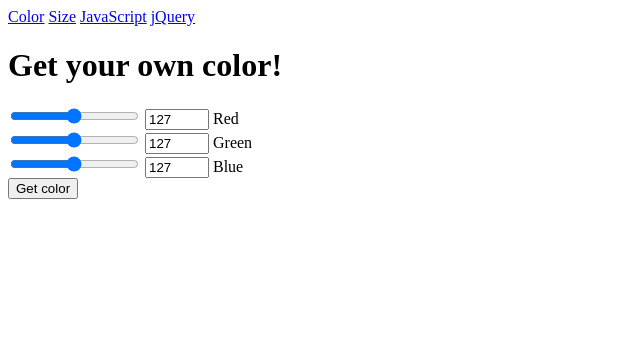
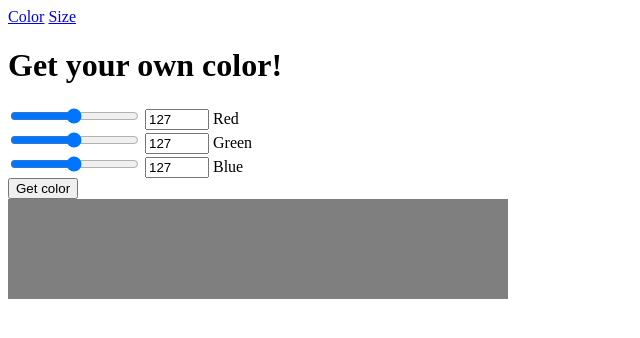
Before and after one commit to joka828/htmlmeliproject, a plain HTML site: page index.html in a window 1280 px wide. Both pictures are taken after a click on the button "Get color". Shown: the whole page, without its empty margins (0-640 px from the left). Drawn offline with Linux system fonts and the light colour scheme.

Commit message:
color funcionando

```diff
--- a/index.html
+++ b/index.html
@@ -6,10 +6,8 @@
 </head>
 <body>
  	<nav>
-	  <a href="index.html/">Color</a>
+	  <a href="index.html">Color</a>
 	  <a href="size.html">Size</a>
-	  <a href="/js/">JavaScript</a>
-	  <a href="/jquery/">jQuery</a>
 	</nav>
 
 	<h1>Get your own color!</h1>
@@ -22,8 +20,10 @@
 			var bluevalue = document.getElementById('bluerange').value
 
 			document.getElementById('colorbox').style.backgroundColor = 'rgb(' + redvalue + ',' + greenvalue + ',' + bluevalue + ')';
+			document.getElementById('colorbox').style.height = '100px'
+			document.getElementById('colorbox').style.width = '500px'
 
-			alert(redvalue + " " + greenvalue  + " " + bluevalue);
+			//alert(redvalue + " " + greenvalue  + " " + bluevalue);
 		};
 
 	</script>
@@ -47,7 +47,7 @@
 		<button type = "button" name = "getcolor" onclick="functionasd()">Get color</button>
 	</form>
 
-	<div id="colorbox" heigth = "100px" width = "100px"></div>
+	<div id="colorbox"></div>
 
 
 </body>
```
Also changed, not shown: size.html (+2 -4 lines).
